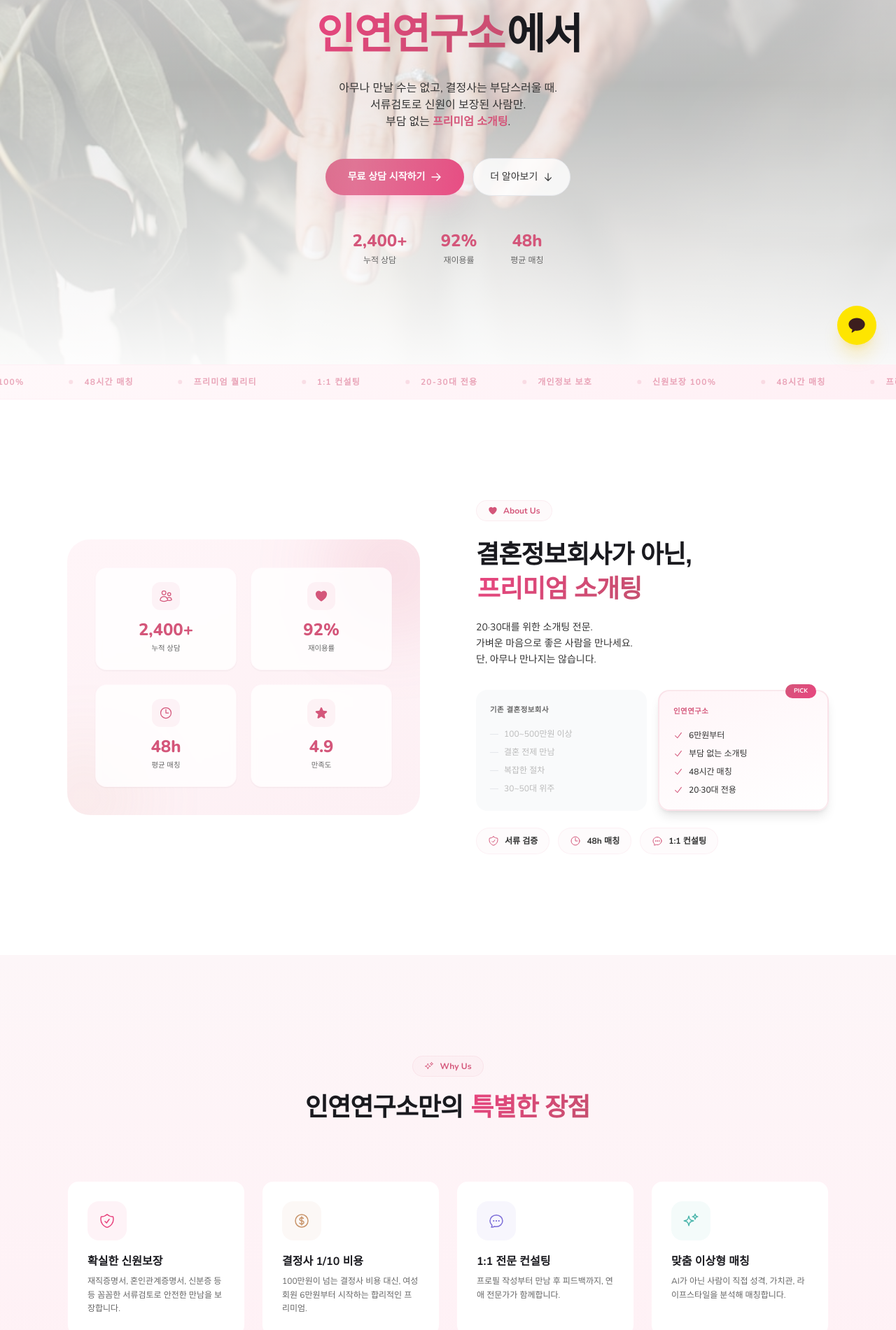
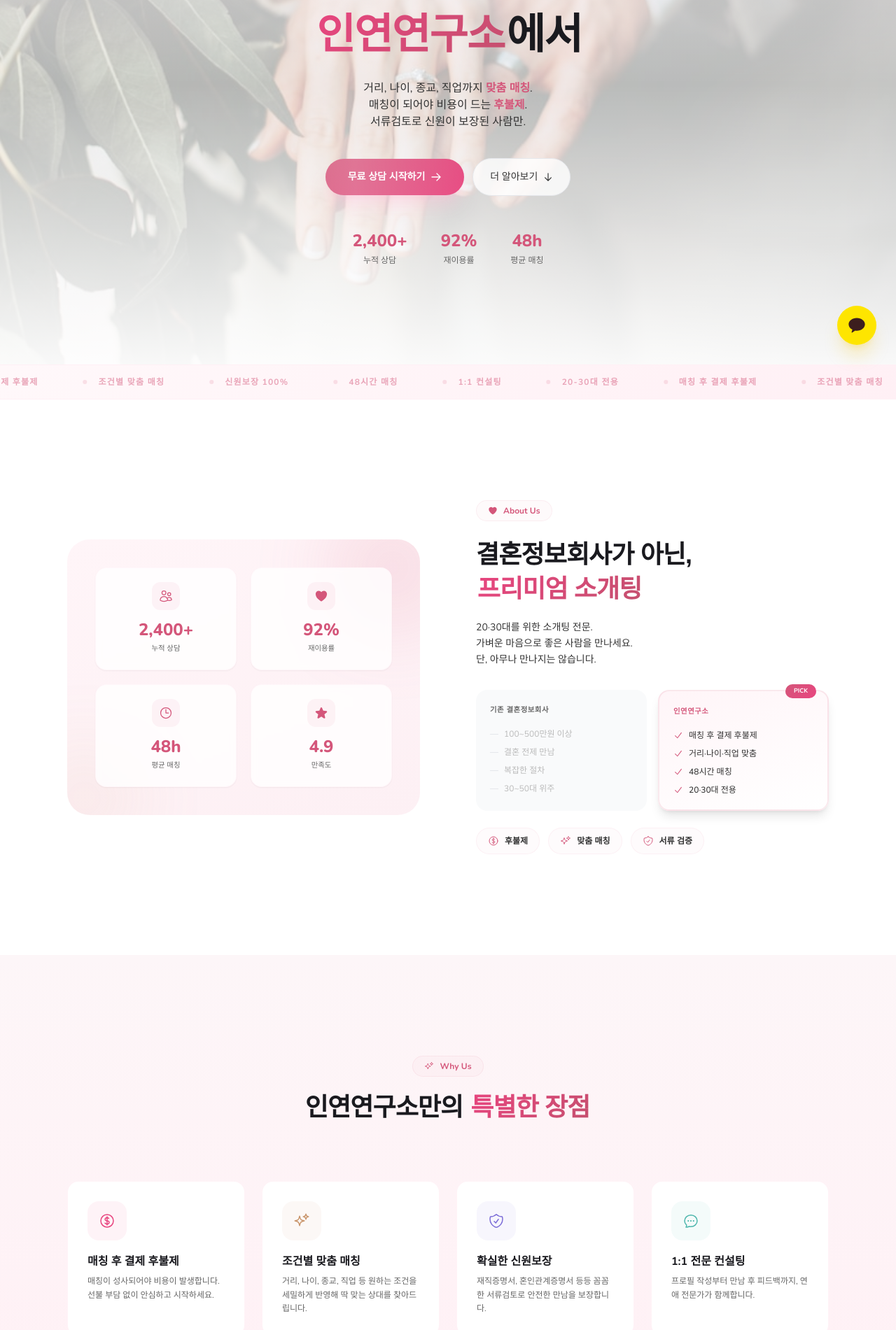
Before and after one commit to gustn0117/inyeon-lab, a Next.js app: page / in a window 1280 px wide. Shown: the part 279-2180 px from the top of the page at 70% size. Built offline with nearby package versions, Linux system fonts and the light colour scheme; a web font is replaced by a local one.

Commit message:
후불제 및 조건별 맞춤매칭 어필 포인트 추가
- 히어로: 맞춤매칭 + 후불제 강조
- Features: 후불제, 조건별 맞춤매칭 카드 추가
- About 비교카드: 인연연구소 장점에 후불제/맞춤 반영
- TrustBar, 프로세스 등 전체 반영

```diff
--- a/src/app/page.tsx
+++ b/src/app/page.tsx
@@ -98,9 +98,9 @@ function HeroSection() {
           </h1>
 
           <p className="hero-anim hero-d3 text-sm sm:text-base leading-relaxed max-w-md mx-auto mb-10" style={{ color: sb }}>
-            아무나 만날 수는 없고, 결정사는 부담스러울 때.<br />
-            서류검토로 신원이 보장된 사람만.<br />
-            부담 없는 <strong style={{ color: pk }}>프리미엄 소개팅</strong>.
+            거리, 나이, 종교, 직업까지 <strong style={{ color: pk }}>맞춤 매칭</strong>.<br />
+            매칭이 되어야 비용이 드는 <strong style={{ color: pk }}>후불제</strong>.<br />
+            서류검토로 신원이 보장된 사람만.
           </p>
 
           <div className="hero-anim hero-d4 flex flex-col sm:flex-row items-center justify-center gap-3 mb-12">
@@ -128,7 +128,7 @@ function HeroSection() {
 
 /* ═══ TRUST BAR ═══ */
 function TrustBar() {
-  const items = ["신원보장 100%", "48시간 매칭", "프리미엄 퀄리티", "1:1 컨설팅", "20-30대 전용", "개인정보 보호"];
+  const items = ["매칭 후 결제 후불제", "조건별 맞춤 매칭", "신원보장 100%", "48시간 매칭", "1:1 컨설팅", "20-30대 전용"];
   return (
     <div className="py-4 overflow-hidden border-y border-pink-50" style={{ background: "linear-gradient(135deg, #fff8fa, #fff0f5)" }}>
       <div className="anim-marquee flex whitespace-nowrap">
@@ -194,7 +194,7 @@ function AboutSection() {
                 <div className="absolute -top-2.5 right-4 text-white text-[0.55rem] font-bold px-3 py-0.5 rounded-full" style={{ background: `linear-gradient(135deg, ${pk}, #e8457f)` }}>PICK</div>
                 <div className="text-[0.65rem] font-bold mb-4 tracking-wider uppercase" style={{ color: pk }}>인연연구소</div>
                 <ul className="space-y-2.5">
-                  {["6만원부터", "부담 없는 소개팅", "48시간 매칭", "20·30대 전용"].map((t, i) => (
+                  {["매칭 후 결제 후불제", "거리·나이·직업 맞춤", "48시간 매칭", "20·30대 전용"].map((t, i) => (
                     <li key={i} className="flex items-center gap-2 text-xs font-medium" style={{ color: sb }}>
                       <span style={{ color: pk }}>{I.check("w-3.5 h-3.5 flex-shrink-0")}</span>{t}
                     </li>
@@ -204,7 +204,7 @@ function AboutSection() {
             </div>
 
             <div className="flex flex-wrap gap-3">
-              {[{ icon: I.shield, t: "서류 검증" }, { icon: I.clock, t: "48h 매칭" }, { icon: I.chat, t: "1:1 컨설팅" }].map((b, i) => (
+              {[{ icon: I.currency, t: "후불제" }, { icon: I.sparkle, t: "맞춤 매칭" }, { icon: I.shield, t: "서류 검증" }].map((b, i) => (
                 <div key={i} className="inline-flex items-center gap-2 rounded-full px-4 py-2.5" style={{ background: `${pk}06`, border: `1px solid ${pk}10` }}>
                   <span style={{ color: pk }}>{b.icon("w-4 h-4")}</span>
                   <span className="text-xs font-bold" style={{ color: sb }}>{b.t}</span>
@@ -221,10 +221,10 @@ function AboutSection() {
 /* ═══ FEATURES ═══ */
 function FeaturesSection() {
   const features = [
-    { icon: I.shield, t: "확실한 신원보장", d: "재직증명서, 혼인관계증명서, 신분증 등등 꼼꼼한 서류검토로 안전한 만남을 보장합니다.", color: "#e8457f" },
-    { icon: I.currency, t: "결정사 1/10 비용", d: "100만원이 넘는 결정사 비용 대신, 여성 회원 6만원부터 시작하는 합리적인 프리미엄.", color: gd },
-    { icon: I.chat, t: "1:1 전문 컨설팅", d: "프로필 작성부터 만남 후 피드백까지, 연애 전문가가 함께합니다.", color: "#7c6dd8" },
-    { icon: I.sparkle, t: "맞춤 이상형 매칭", d: "AI가 아닌 사람이 직접 성격, 가치관, 라이프스타일을 분석해 매칭합니다.", color: "#4db6ac" },
+    { icon: I.currency, t: "매칭 후 결제 후불제", d: "매칭이 성사되어야 비용이 발생합니다. 선불 부담 없이 안심하고 시작하세요.", color: "#e8457f" },
+    { icon: I.sparkle, t: "조건별 맞춤 매칭", d: "거리, 나이, 종교, 직업 등 원하는 조건을 세밀하게 반영해 딱 맞는 상대를 찾아드립니다.", color: gd },
+    { icon: I.shield, t: "확실한 신원보장", d: "재직증명서, 혼인관계증명서 등등 꼼꼼한 서류검토로 안전한 만남을 보장합니다.", color: "#7c6dd8" },
+    { icon: I.chat, t: "1:1 전문 컨설팅", d: "프로필 작성부터 만남 후 피드백까지, 연애 전문가가 함께합니다.", color: "#4db6ac" },
   ];
   return (
     <section id="features" className="py-20 sm:py-28 lg:py-36 relative" style={{ background: "linear-gradient(180deg, #fdf6f8, #fff0f5)" }}>
@@ -259,7 +259,7 @@ function ProcessSection() {
   const steps = [
     { icon: I.phone, t: "상담 신청", d: "카카오톡으로 간편하게 신청하세요" },
     { icon: I.doc, t: "서류 검토", d: "재직증명서, 혼인관계증명서, 신분증 등등으로 신원 확인" },
-    { icon: I.users, t: "맞춤 매칭", d: "이상형 기준 최적의 상대를 찾아드려요" },
+    { icon: I.users, t: "맞춤 매칭", d: "거리·나이·종교·직업 등 조건 반영 매칭" },
     { icon: I.heart, t: "인연 시작", d: "프로필 전달 후 설레는 만남 시작" },
   ];
   return (
```
